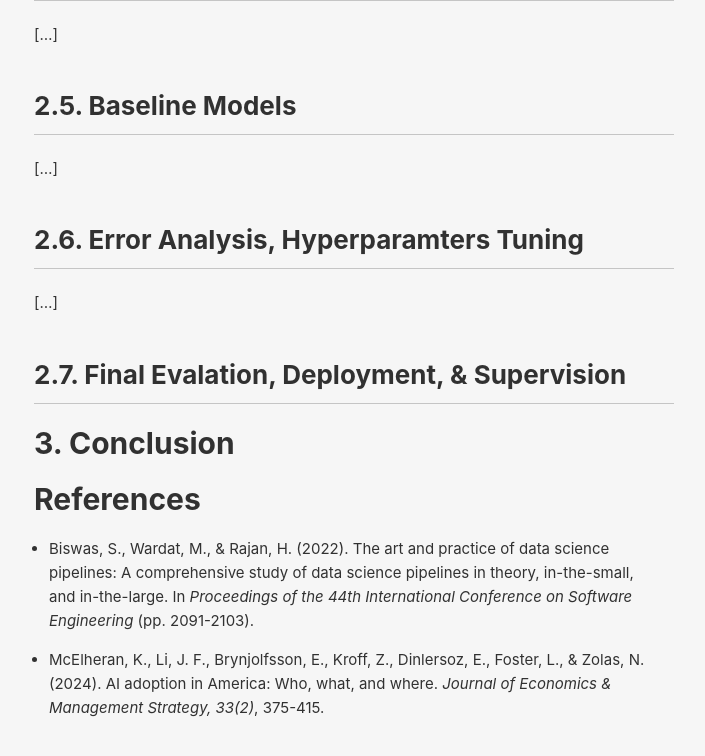
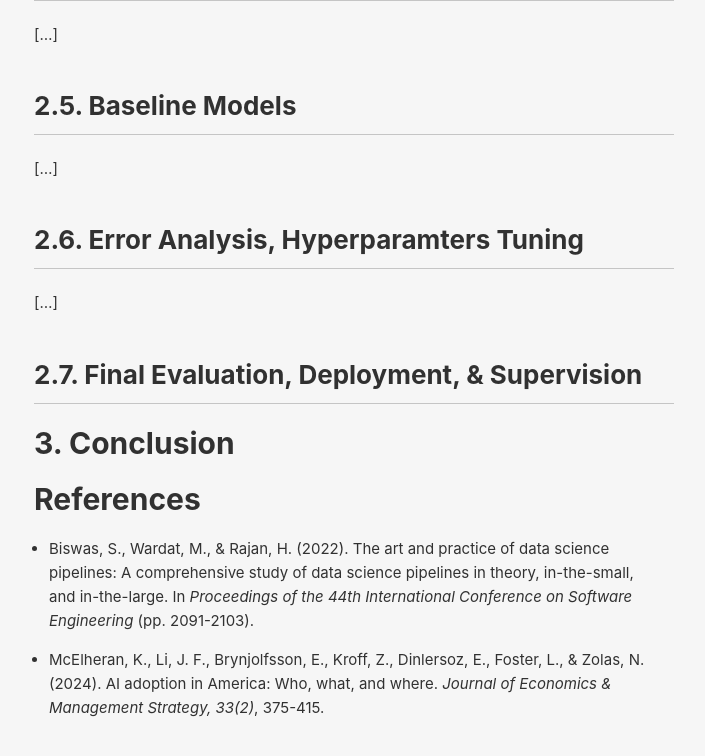
Before and after one commit to YVYX04/yvanrichard.github.io, a Jekyll site: the page built from _posts/2025-12-25-ML_pipeline.md, in a window 1280 px wide and 900 px high, scrolled down 2031 px. Shown: the top 756 px of the window, without its empty margins (286-991 px from the left). Built offline with Jekyll 4.4.1, drawn with Linux system fonts in a browser that asks for light colours; nearby versions of some CDN libraries.

Commit message:
correction blog post

```diff
--- a/_posts/2025-12-25-ML_pipeline.md
+++ b/_posts/2025-12-25-ML_pipeline.md
@@ -69,7 +69,7 @@ ML task (classification/regression/forecasting).
 
 [...]
 
-## 2.7. Final Evalation, Deployment, & Supervision
+## 2.7. Final Evaluation, Deployment, & Supervision
 
 
 # 3. Conclusion
```
